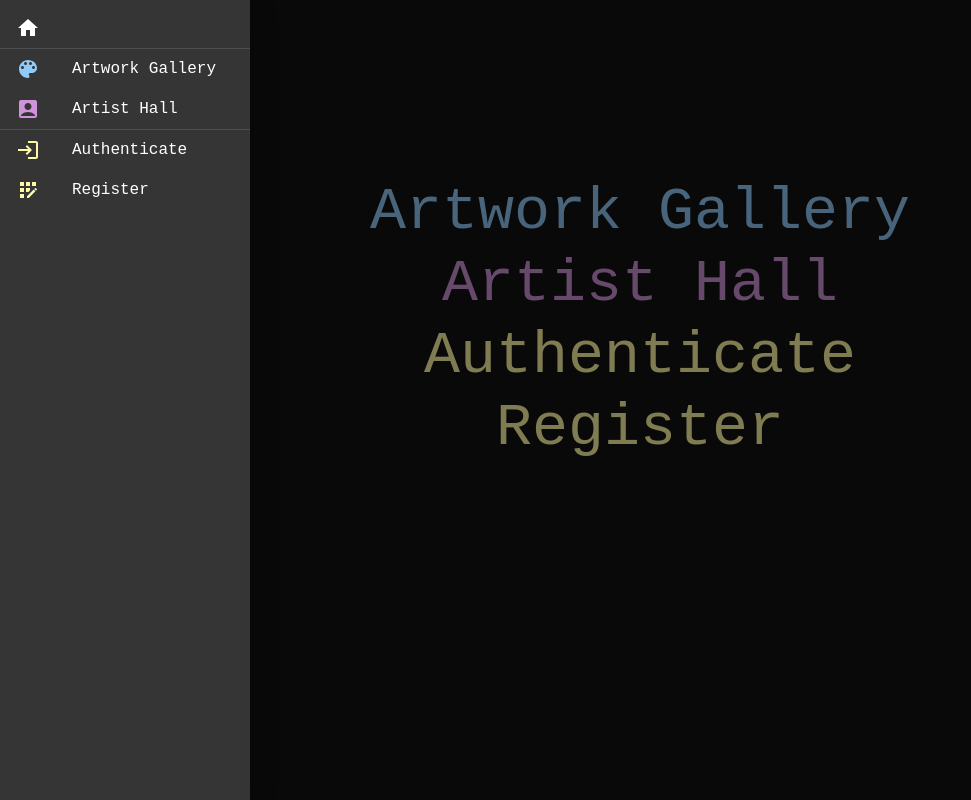
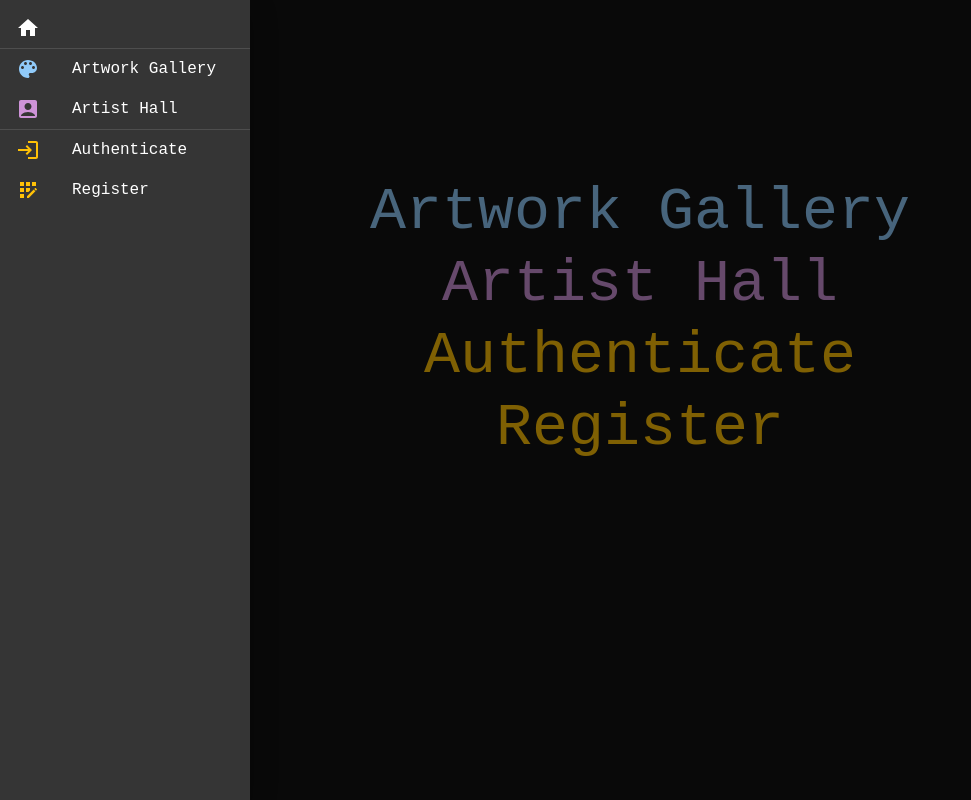
Before and after one commit to DavidKrtolica/art_repo, a React (Create React App) app: page / in a window 1280 px wide. Both pictures are taken after a click on the button 34 px from the left and 424 px from the top of the page. Shown: the whole page, without its empty margins (0-971 px from the left). Built offline with nearby package versions, Linux system fonts and the light colour scheme.

Commit message:
Theming stuff

```diff
--- a/src/App.tsx
+++ b/src/App.tsx
@@ -1,5 +1,5 @@
 import { BrowserRouter, Routes, Route } from 'react-router-dom'
-import { ThemeProvider, createTheme } from '@mui/material/styles'
+import { ThemeProvider } from '@mui/material/styles'
 import CssBaseline from '@mui/material/CssBaseline'
 
 import Navigation from './components/Navigation'
@@ -10,19 +10,7 @@ import Auth from './components/Auth/Auth'
 import Artwork from './components/Artwork/Artwork'
 import ArtistComponent from './components/Artist/ArtistComponent'
 
-const darkTheme = createTheme({
-  typography: {
-    fontFamily: [
-      'Courier New',
-      'Lucida Sans Typewriter',
-      'Lucida Typewriter',
-    ].join(','),
-  },
-
-  palette: {
-    mode: 'dark',
-  },
-})
+import { darkTheme } from './utils/theme'
 
 const App = () => {
   return (
--- a/src/components/Auth/Authenticate.tsx
+++ b/src/components/Auth/Authenticate.tsx
@@ -1,6 +1,9 @@
 import { useState } from 'react'
 import { useNavigate } from 'react-router-dom'
 import { Paper, TextField, Button, Stack, Typography } from '@mui/material'
+import LoginIcon from '@mui/icons-material/Login'
+import AppRegistrationIcon from '@mui/icons-material/AppRegistration'
+
 import { red } from '../../utils/colors'
 
 const Authenticate = ({ setIsRegister }) => {
@@ -51,7 +54,8 @@ const Authenticate = ({ setIsRegister }) => {
             <Button
               sx={{ width: '50%' }}
               variant="contained"
-              //endIcon={<LoginIcon />}
+              color="tertiary"
+              endIcon={<LoginIcon />}
               type="submit"
             >
               Authenticate
@@ -63,7 +67,7 @@ const Authenticate = ({ setIsRegister }) => {
         sx={{ height: '75px' }}
         variant="contained"
         color="secondary"
-        //startIcon={<MusicNoteIcon />}
+        startIcon={<AppRegistrationIcon />}
         onClick={() => {
           setIsRegister(true)
         }}
--- a/src/components/Auth/Register.tsx
+++ b/src/components/Auth/Register.tsx
@@ -1,5 +1,8 @@
 import { useState } from 'react'
 import { Paper, TextField, Button, Stack, Typography } from '@mui/material'
+import LoginIcon from '@mui/icons-material/Login'
+import AppRegistrationIcon from '@mui/icons-material/AppRegistration'
+
 import { red } from '../../utils/colors'
 
 const Signup = ({ setIsRegister }) => {
@@ -117,7 +120,8 @@ const Signup = ({ setIsRegister }) => {
               sx={{ width: '50%' }}
               variant="contained"
               type="submit"
-              //endIcon={<MusicNoteIcon />}
+              color="tertiary"
+              endIcon={<AppRegistrationIcon />}
             >
               Register
             </Button>
@@ -128,7 +132,7 @@ const Signup = ({ setIsRegister }) => {
         sx={{ height: '75px' }}
         variant="contained"
         color="secondary"
-        //startIcon={<LoginIcon />}
+        startIcon={<LoginIcon />}
         onClick={() => {
           setIsRegister(false)
         }}
--- a/src/components/Homepage.tsx
+++ b/src/components/Homepage.tsx
@@ -19,14 +19,14 @@ const homepageItems: HomepageItem[] = [
   {
     text: 'Authenticate',
     href: '/auth',
-    mainColor: tertiary.main,
-    darkColor: tertiary.dark,
+    mainColor: 'tertiary.main',
+    darkColor: 'tertiary.dark',
   },
   {
     text: 'Register',
     href: '/auth',
-    mainColor: tertiary.main,
-    darkColor: tertiary.dark,
+    mainColor: 'tertiary.main',
+    darkColor: 'tertiary.dark',
   },
 ]
 
--- a/src/components/Navigation.tsx
+++ b/src/components/Navigation.tsx
@@ -10,6 +10,7 @@ import {
   Typography,
   Divider,
 } from '@mui/material'
+import { useTheme } from '@mui/material/styles'
 import DoubleArrowIcon from '@mui/icons-material/DoubleArrow'
 import ColorLensIcon from '@mui/icons-material/ColorLens'
 import AccountBoxIcon from '@mui/icons-material/AccountBox'
@@ -18,8 +19,10 @@ import AppRegistrationIcon from '@mui/icons-material/AppRegistration'
 import HomeIcon from '@mui/icons-material/Home'
 
 import { NavSection } from '../utils/types'
-import { tertiary } from '../utils/colors'
 
+const Navigation = () => {
+  const theme = useTheme()
+  console.log(theme.palette)
   const navSections: NavSection[] = [
     {
       name: 'Home',
@@ -43,17 +46,17 @@ const navSections: NavSection[] = [
     {
       name: 'Authenticate',
       href: '/auth',
-    icon: <LoginIcon sx={{ fill: tertiary.main }} />,
+      icon: <LoginIcon sx={{ fill: `${theme.palette.tertiary.main}` }} />,
       topDivider: true,
     },
     {
       name: 'Register',
       href: '/auth',
-    icon: <AppRegistrationIcon sx={{ fill: tertiary.main }} />,
+      icon: (
+        <AppRegistrationIcon sx={{ fill: `${theme.palette.tertiary.main}` }} />
+      ),
     },
   ]
-
-const Navigation = () => {
   const anchor = 'left'
 
   const [open, setOpen] = useState(false)
--- /dev/null
+++ b/src/utils/theme.ts
@@ -0,0 +1,37 @@
+import { createTheme, SimplePaletteColorOptions } from '@mui/material/styles'
+import { amber, yellow } from '@mui/material/colors'
+
+declare module '@mui/material/styles' {
+  interface Palette {
+    tertiary: SimplePaletteColorOptions
+    yellow: SimplePaletteColorOptions
+  }
+  interface PaletteOptions {
+    tertiary: SimplePaletteColorOptions
+    yellow: SimplePaletteColorOptions
+  }
+}
+
+declare module '@mui/material/Button' {
+  interface ButtonPropsColorOverrides {
+    tertiary: true
+    yellow: true
+  }
+}
+
+const { palette } = createTheme()
+export const darkTheme = createTheme({
+  typography: {
+    fontFamily: [
+      'Courier New',
+      'Lucida Sans Typewriter',
+      'Lucida Typewriter',
+    ].join(','),
+  },
+
+  palette: {
+    mode: 'dark',
+    tertiary: palette.augmentColor({ color: amber }),
+    yellow: palette.augmentColor({ color: yellow }),
+  },
+})
```
Lines whose indentation alone changed are shown as unchanged.
